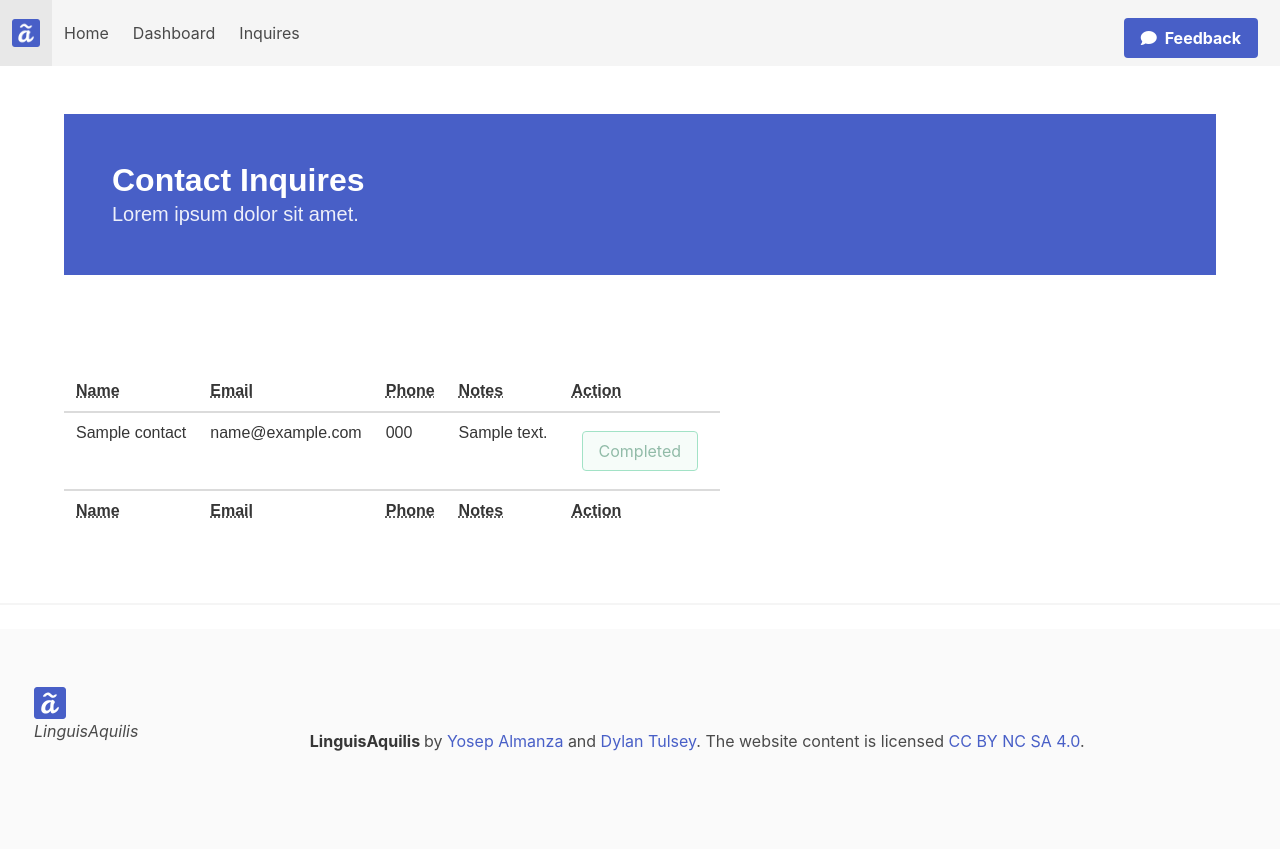
After one commit to DJT777/LinguisAquilis, a Flask app: page /contactportal in a window 1280 px wide. The commit adds this page. Run offline with Flask 2, Linux system fonts and the light colour scheme; tables that the repository leaves empty hold one stand-in row (values such as "Sample post"); parts of the project's set-up code (start-up, migrations or seed data) failed here and were passed over; some libraries are stand-ins or nearby versions.

Commit message:
Added Form Dashboard
> Edited admin dashboard
> Added form dashboard
> Added styling
> Edited back-end database library

```diff
--- a/form.py
+++ b/form.py
@@ -24,3 +24,8 @@ class Form:
             print("Error at Inserting Form: ", e)
         finally:
             self.database = None
+    def getAllForms(self):
+        try:
+            self.database.getAllTableData("contact")
+        except Exception as e:
+            print("Error at Getting Forms: ", e)
--- a/main.py
+++ b/main.py
@@ -109,7 +109,6 @@ def contact():
         return render_template("contact.html")
     if request.method == "POST":
         # myDb = database()
-        form = Form(myDb)
         form.name = request.form['name']
         form.email = request.form['email']
         form.phoneNumber = request.form['phone']
@@ -118,6 +117,18 @@ def contact():
         print(form.name)
         form.logForm()
         return render_template("contact.html")
+@app.route("/contactportal", methods=['GET','POST'])
+def contactportal():
+    if request.method == "GET":
+        formList = myDb.executeDataQuery("contact")
+        print('From table: ', len(formList))
+        return render_template("contactportal.html", list=formList)
+    if request.method == "POST":
+        formId = request.form.get("id")
+        # print("Form Id is: ",formId)
+        myDb.markFromComplete(formId);
+        formList = myDb.executeDataQuery("contact")
+        return render_template("contactportal.html", list=formList)
 
 if __name__ == '__main__':
     p1 = aq.useLite()
@@ -127,6 +138,7 @@ if __name__ == '__main__':
     myDb.createTable('describeClass')
     myDb.createTable('describeMajor')
     myDb.createFormTable('contact')
+    form = Form(myDb)
     app.run(debug=True)
 
 def embed(input):
--- a/static/styles.css
+++ b/static/styles.css
@@ -164,3 +164,9 @@ li a.active {
   font-style: italic;
   float: left;
 }
+/*Contact Portal*/
+.id-field {
+  width: min-content;
+  border: none;
+  font-weight: 500;
+}
--- a/templates/base.html
+++ b/templates/base.html
@@ -49,7 +49,7 @@
           </li>
           <li><a href="{{ url_for('contact') }}">Contact</a></li>
           <li><a href="{{ url_for('about') }}">About</a></li>
-          <li><a href="{{ url_for('insights') }}">Insights</a></li>
+          <li><a href="{{ url_for('insights') }}">Admin Site</a></li>
         </ul>
       </div>
     </header>
--- a/templates/contact.html
+++ b/templates/contact.html
@@ -67,9 +67,10 @@ content %}
         <label for="phone" class="label">Phone</label>
         <input
           id="phone"
-          type="phone"
+          type="tel"
           name="phone"
           class="input"
+          pattern="[+][0-9]{2} ?[0-9]{3} ?[0-9]{7}"
           placeholder="Enter Phone (Optional)"
         />
       </div>
--- /dev/null
+++ b/templates/contactportal.html
@@ -0,0 +1,67 @@
+{% extends "navbase.html" %} {% block title %} Contact Inquires {% endblock %}
+{% block content %}
+<main>
+  <section class="section">
+    <div class="container">
+      <section class="hero is-link">
+        <div class="hero-body">
+          <p class="title">Contact Inquires</p>
+          <p class="subtitle">Lorem ipsum dolor sit amet.</p>
+        </div>
+      </section>
+    </div>
+  </section>
+  <section class="section">
+    <div class="container">
+      <table class="table">
+        <thead>
+          <th><abbr title="Name">Name</abbr></th>
+          <th><abbr title="Email">Email</abbr></th>
+          <th><abbr title="Phone">Phone</abbr></th>
+          <th><abbr title="Notes">Notes</abbr></th>
+          <th><abbr title="Action">Action</abbr></th>
+        </thead>
+        <tbody>
+          {% if list %} {% for x in list %}
+          <tr>
+            <td>{{x[1]}}</td>
+            <td>{{x[2]}}</td>
+            <td>{{x[3]}}</td>
+            <td>{{x[5]}}</td>
+            {% if x[7] == 0 %}
+            <td>
+              <form method="post">
+                <input type="text" name="id" value="{{x[0]}}" hidden />
+                <input
+                  class="button is-danger is-light"
+                  type="submit"
+                  name="{{x[0]}}"
+                  value="Mark Completed"
+                />
+              </form>
+            </td>
+            {% endif %} {% if x[7] == 1 %}
+            <td>
+              <input
+                class="button is-success is-light"
+                type="submit"
+                value="Completed"
+                disabled
+              />
+            </td>
+            {% endif %}
+          </tr>
+          {% endfor%} {% endif %}
+        </tbody>
+        <tfoot>
+          <th><abbr title="Name">Name</abbr></th>
+          <th><abbr title="Email">Email</abbr></th>
+          <th><abbr title="Phone">Phone</abbr></th>
+          <th><abbr title="Notes">Notes</abbr></th>
+          <th><abbr title="Action">Action</abbr></th>
+        </tfoot>
+      </table>
+    </div>
+  </section>
+</main>
+{% endblock %}
--- /dev/null
+++ b/templates/navbase.html
@@ -0,0 +1,103 @@
+<!DOCTYPE html>
+<html lang="en">
+  <head>
+    <meta charset="UTF-8" />
+    <meta http-equiv="X-UA-Compatible" content="IE=edge" />
+    <meta name="viewport" content="width=device-width, initial-scale=1.0" />
+    <title>{% block title %}{% endblock %}</title>
+    <link rel="stylesheet" href="/static/styles.css" />
+    <link
+      rel="stylesheet"
+      href="https://cdnjs.cloudflare.com/ajax/libs/bulma/0.9.4/css/bulma.min.css"
+      integrity="sha512-HqxHUkJM0SYcbvxUw5P60SzdOTy/QVwA1JJrvaXJv4q7lmbDZCmZaqz01UPOaQveoxfYRv1tHozWGPMcuTBuvQ=="
+      crossorigin="anonymous"
+      referrerpolicy="no-referrer"
+    />
+    <script
+      src="https://kit.fontawesome.com/42e7bd55fd.js"
+      crossorigin="anonymous"
+    ></script>
+    <link
+      rel="stylesheet"
+      href="{{ url_for('static', filename='styles.css')}}"
+    />
+    <script
+      src="https://kit.fontawesome.com/42e7bd55fd.js"
+      crossorigin="anonymous"
+    ></script>
+    <link
+      rel="icon"
+      type="image/png"
+      href="{{ url_for('static', filename='images/favicon.ico')}}"
+    />
+  </head>
+  <body>
+    <header>
+      <nav
+        class="navbar is-light"
+        role="navigation"
+        aria-label="main navigation"
+      >
+        <div class="navbar-brand">
+          <a class="navbar-item" href="/">
+            <img src="/static/images/logo.png" width="28" height="28" />
+          </a>
+          <a
+            role="button"
+            class="navbar-burger"
+            aria-label="menu"
+            aria-expanded="false"
+            data-target="navbarBasicExample"
+          >
+            <span aria-hidden="true"></span>
+            <span aria-hidden="true"></span>
+            <span aria-hidden="true"></span>
+          </a>
+        </div>
+
+        <div id="navbarBasicExample" class="navbar-menu">
+          <div class="navbar-start">
+            <a href="{{ url_for('index') }}" class="navbar-item"> Home </a>
+            <a href="{{ url_for('insights') }}" class="navbar-item">
+              Dashboard
+            </a>
+            <a href="{{ url_for('contactportal') }}" class="navbar-item">
+              Inquires
+            </a>
+          </div>
+          <div class="navbar-end">
+            <div class="navbar-item">
+              <div class="buttons">
+                <a href="{{ url_for('contact') }}" class="button is-link">
+                  <i class="fa-solid fa-comment"></i>
+                  <strong>Feedback</strong>
+                </a>
+              </div>
+            </div>
+          </div>
+        </div>
+      </nav>
+    </header>
+    {% block content %} {% endblock %}
+    <hr />
+    <footer class="footer">
+      <div class="footer-container">
+        <figure class="image is-32x32">
+          <img src="/static/images/logo.png" />
+          <h1 class="logo-text">LinguisAquilis</h1>
+        </figure>
+      </div>
+      <div class="content has-text-centered">
+        <p>
+          <strong>LinguisAquilis </strong> by
+          <a href="https://github.com/yalmanzade">Yosep Almanza</a> and
+          <a href="https://github.com/DJT777">Dylan Tulsey</a>. The website
+          content is licensed
+          <a href="http://creativecommons.org/licenses/by-nc-sa/4.0/"
+            >CC BY NC SA 4.0</a
+          >.
+        </p>
+      </div>
+    </footer>
+  </body>
+</html>
```
Also changed, not shown: database.py (+116 -61 lines), dbtest.py (+37 -38 lines), templates/helloworld.html (deleted, +0 -11 lines), templates/insights.html (+11 -40 lines).
